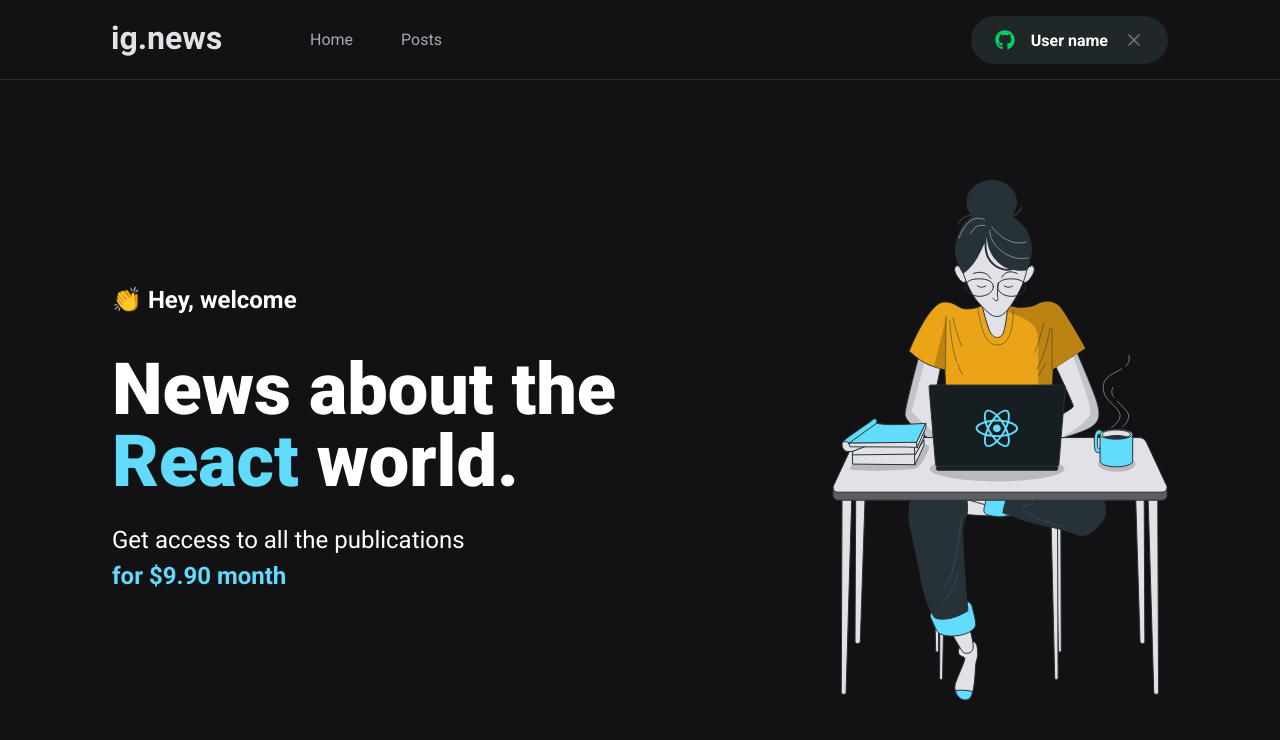
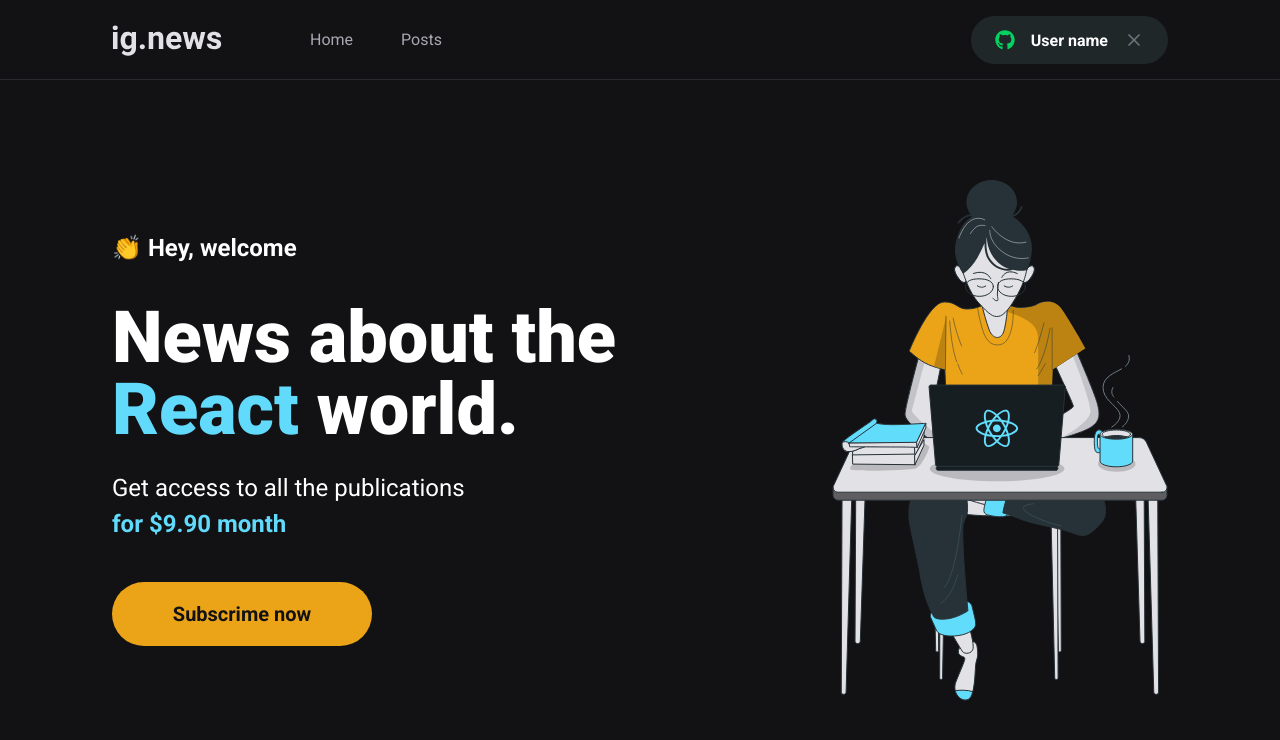
Before and after one commit to Eduardo-Paixao/ignews, a Next.js app: page / in a window 1280 px wide. Shown: the top 740 px of the page. Built offline with nearby package versions, Linux system fonts and the light colour scheme.

Commit message:
Criação e estilização do componente subscribeButtopn

```diff
--- /dev/null
+++ b/src/components/SubscribeButton/index.tsx
@@ -0,0 +1,9 @@
+import styles from './styles.module.scss';
+
+export function SubscribeButton () {
+  return (
+      <button type='button' className={styles.subscribeButton}>
+            Subscrime now
+      </button>
+  );
+}
--- /dev/null
+++ b/src/components/SubscribeButton/styles.module.scss
@@ -0,0 +1,20 @@
+.subscribeButton{
+      width: 260px;
+      height: 4rem;
+      border: 0;
+      border-radius: 2rem;
+      background: var(--yellow-500);
+      color: var(--gray-900);
+      font-size: 1.25rem;
+      font-weight: bold;
+
+      display: flex;
+      align-items: center;
+      justify-content: center;
+
+      transition: filter 0.2s;
+
+      &:hover{
+            filter: brightness(0.8);
+      }
+}
--- a/src/pages/home.module.scss
+++ b/src/pages/home.module.scss
@@ -1,4 +1,4 @@
-.contentContainer{
+.contentContainer {
   max-width: 1120px;
   margin: 0 auto;
   padding: 0 2rem;
@@ -9,30 +9,33 @@
   justify-content: space-between;
 }
 
-.hero{
+.hero {
   max-width: 600px;
   > span {
     font-size: 1.5rem;
     font-weight: bold;
   }
 
-      h1{
+  h1 {
     font-size: 4.5rem;
     line-height: 4.5rem;
     font-weight: 900;
     margin-top: 2.5rem;
-            span{
+    span {
       color: var(--cyan-500);
     }
   }
-      p{
+  p {
     font-size: 1.5rem;
     line-height: 2.25rem;
     margin-top: 1.5rem;
 
-            span{
+    span {
       color: var(--cyan-500);
       font-weight: bold;
     }
   }
+  button {
+    margin-top: 2.5rem;
   }
+}
--- a/src/pages/index.tsx
+++ b/src/pages/index.tsx
@@ -1,6 +1,7 @@
 import Head from "next/head";
 
 import styles from './home.module.scss';
+import {SubscribeButton} from "../components/SubscribeButton";
 
 export default function Home() {
   return (
@@ -16,6 +17,7 @@
             Get access to all the publications <br />
             <span>for $9.90 month</span>
           </p>
+          <SubscribeButton/>
         </section>
         <img src="/images/avatar.svg" alt="Girl coding" />
       </main>
```
Lines whose indentation alone changed are shown as unchanged.
